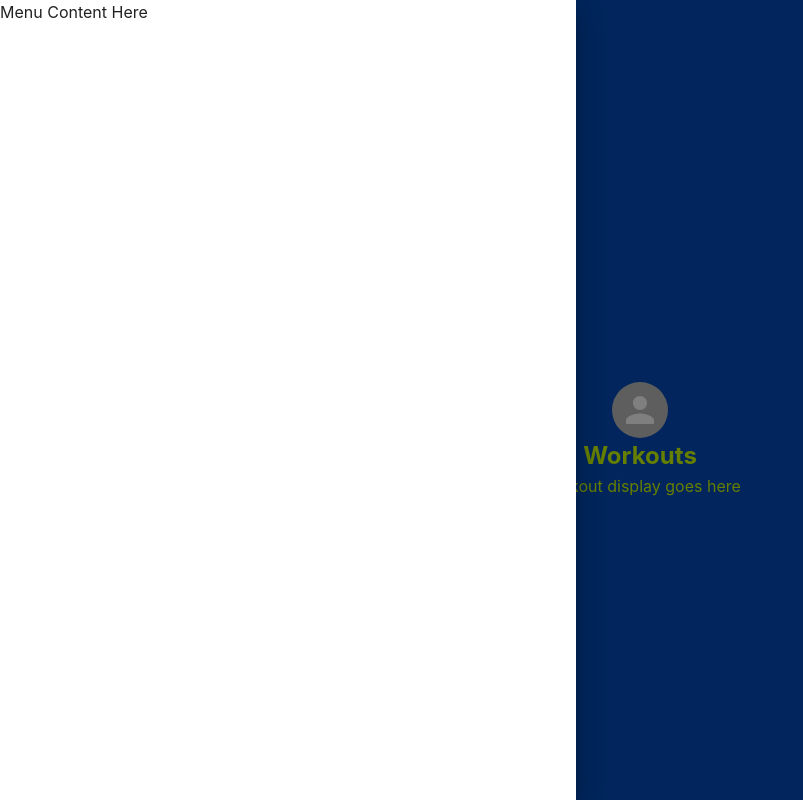
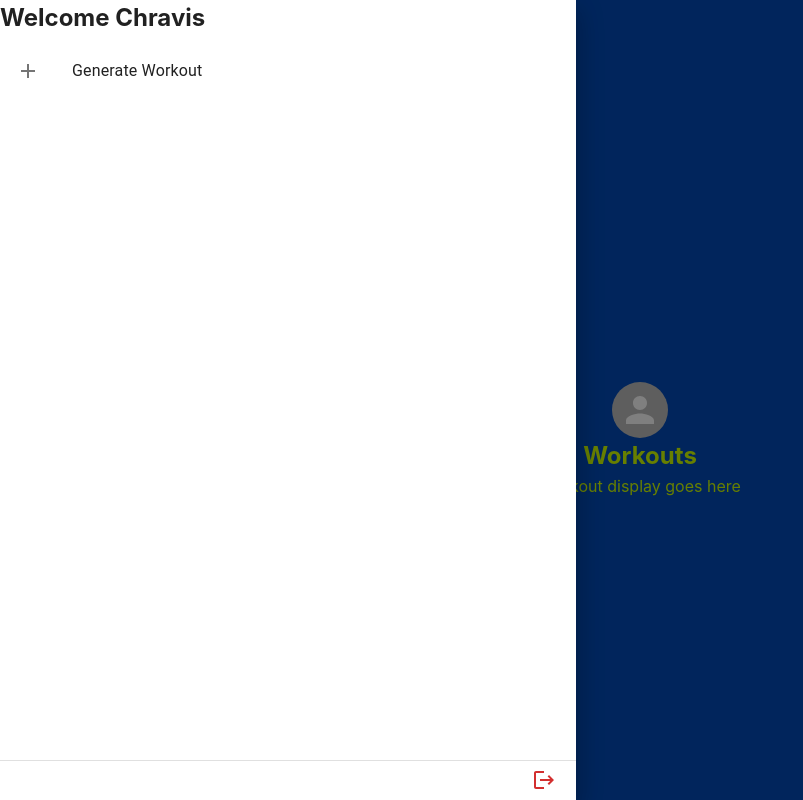
Before and after one commit to ATLAUS/Project-Hercules-React, a React (Vite) app: page /home in a window 1280 px wide. Both pictures are taken after a click on the button "Menu". Shown: the whole page, without its empty margins (0-803 px from the left). Built offline with nearby package versions, Linux system fonts and the light colour scheme.

Commit message:
Added side-bar items and styles.

```diff
--- a/src/routes/home/Home.jsx
+++ b/src/routes/home/Home.jsx
@@ -2,8 +2,21 @@ import { useState } from 'react'
 import './Home.scss'
 import * as components from './components'
 import { useAuth0 } from '@auth0/auth0-react'
-import { Drawer, Button, Avatar } from '@mui/material'
+import {
+  Drawer,
+  Button,
+  Avatar,
+  Tooltip,
+  Divider,
+  List,
+  ListItem,
+  ListItemButton,
+  ListItemText,
+  ListItemIcon
+} from '@mui/material'
 import MenuIcon from '@mui/icons-material/Menu'
+import LogoutIcon from '@mui/icons-material/Logout'
+import AddIcon from '@mui/icons-material/Add'
 
 export const Home = () => {
   const [open, setOpen] = useState(false)
@@ -17,9 +30,11 @@ export const Home = () => {
     <>
       <div className="home-page">
         <section className="nav">
-          <Button onClick={() => handleOpen(open)} data-testid="menu-button">
-            <MenuIcon sx={{ color: '#CEFF00' }} />
-          </Button>
+          <Tooltip title="Menu">
+            <Button onClick={() => handleOpen(open)} data-testid="menu-button">
+              <MenuIcon sx={{ color: '#CEFF00' }} />
+            </Button>
+          </Tooltip>
         </section>
         <section className="content">
           <div className="user-display">
@@ -44,7 +59,29 @@ export const Home = () => {
           PaperProps={{ sx: { width: '45%' } }}
           onClose={() => handleOpen(open)}
         >
-          <p>Menu Content Here</p>
+          <div className="side-bar-title">
+            {!user ? <h2>Welcome Chravis</h2> : <h2>{user.name}</h2>}
+          </div>
+          <List className="side-bar-items">
+            {['Generate Workout'].map((text, idx) => (
+              <ListItem key={idx} disablePadding>
+                <ListItemButton>
+                  <ListItemIcon>
+                    <AddIcon />
+                  </ListItemIcon>
+                  <ListItemText primary={text} />
+                </ListItemButton>
+              </ListItem>
+            ))}
+          </List>
+          <Divider />
+          <div className="side-bar-footer">
+            <Tooltip title="Logout">
+              <Button color="error">
+                <LogoutIcon />
+              </Button>
+            </Tooltip>
+          </div>
         </Drawer>
       </div>
     </>
--- a/src/routes/home/Home.scss
+++ b/src/routes/home/Home.scss
@@ -33,6 +33,17 @@ $temp-volt: #CEFF00;
   border-radius: 50%;
 }
 
-.MuiDrawer-root {
-  width: 45%;
+.side-bar-title {
+  height: 5%
 }
+
+.side-bar-items {
+  height: 90%;
+}
+
+.side-bar-footer {
+  height: 5%;
+  display: flex;
+  align-items: center;
+  justify-content: flex-end;
+}
```
